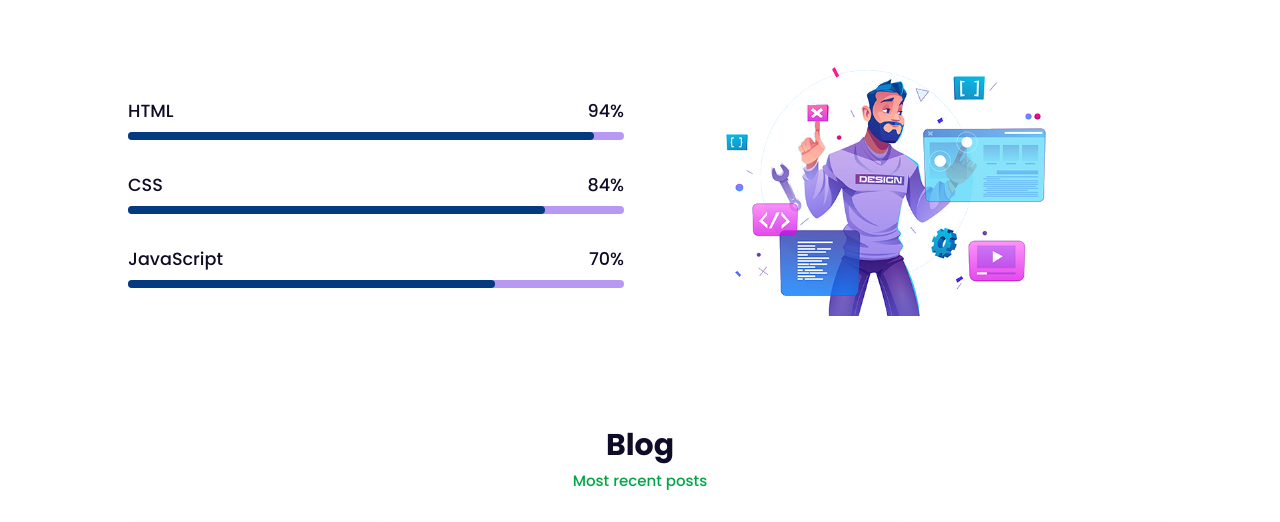
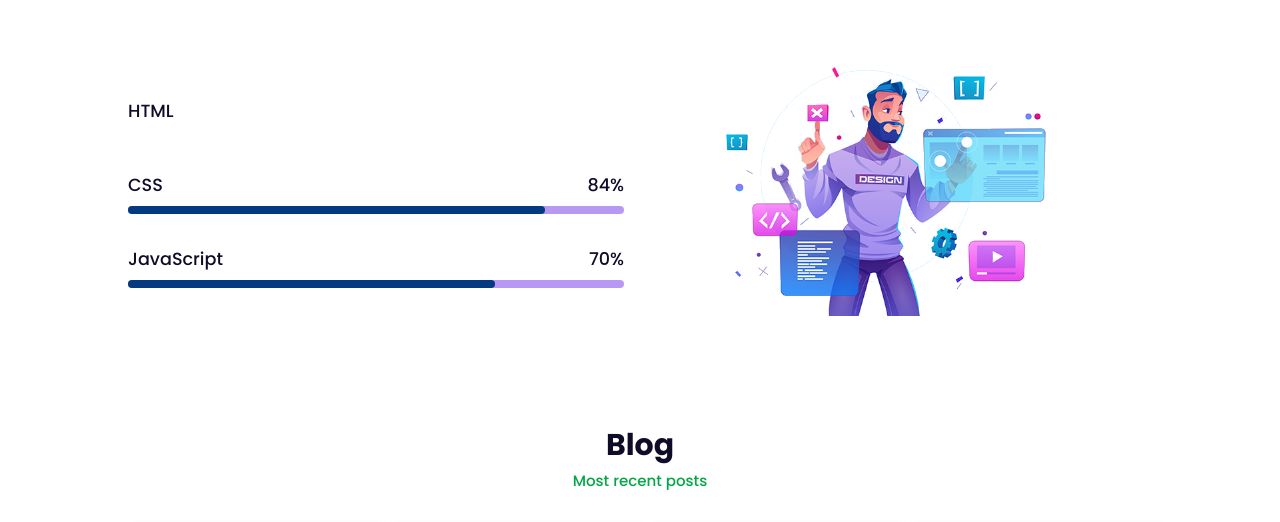
Before and after one commit to jatinfoujdar/Portfolio, a plain HTML site: page index.html in a window 1280 px wide. Shown: the part 1378-1900 px from the top of the page. Drawn offline with nearby package versions, Linux system fonts and the light colour scheme.

Commit message:
Update index.html

```diff
--- a/index.html
+++ b/index.html
@@ -98,9 +98,9 @@
                 <!-- Box 1 -->
                 <div class="bars-box">
                     <h3>HTML</h3>
-                    <span>94%</span>
+<!--                     <span>94%</span>
                     <div class="light-bar"></div>
-                    <div class="percent-bar html-bar"></div>
+                    <div class="percent-bar html-bar"></div> -->
                 </div>
                 <!-- Box 2 -->
                 <div class="bars-box">
```
